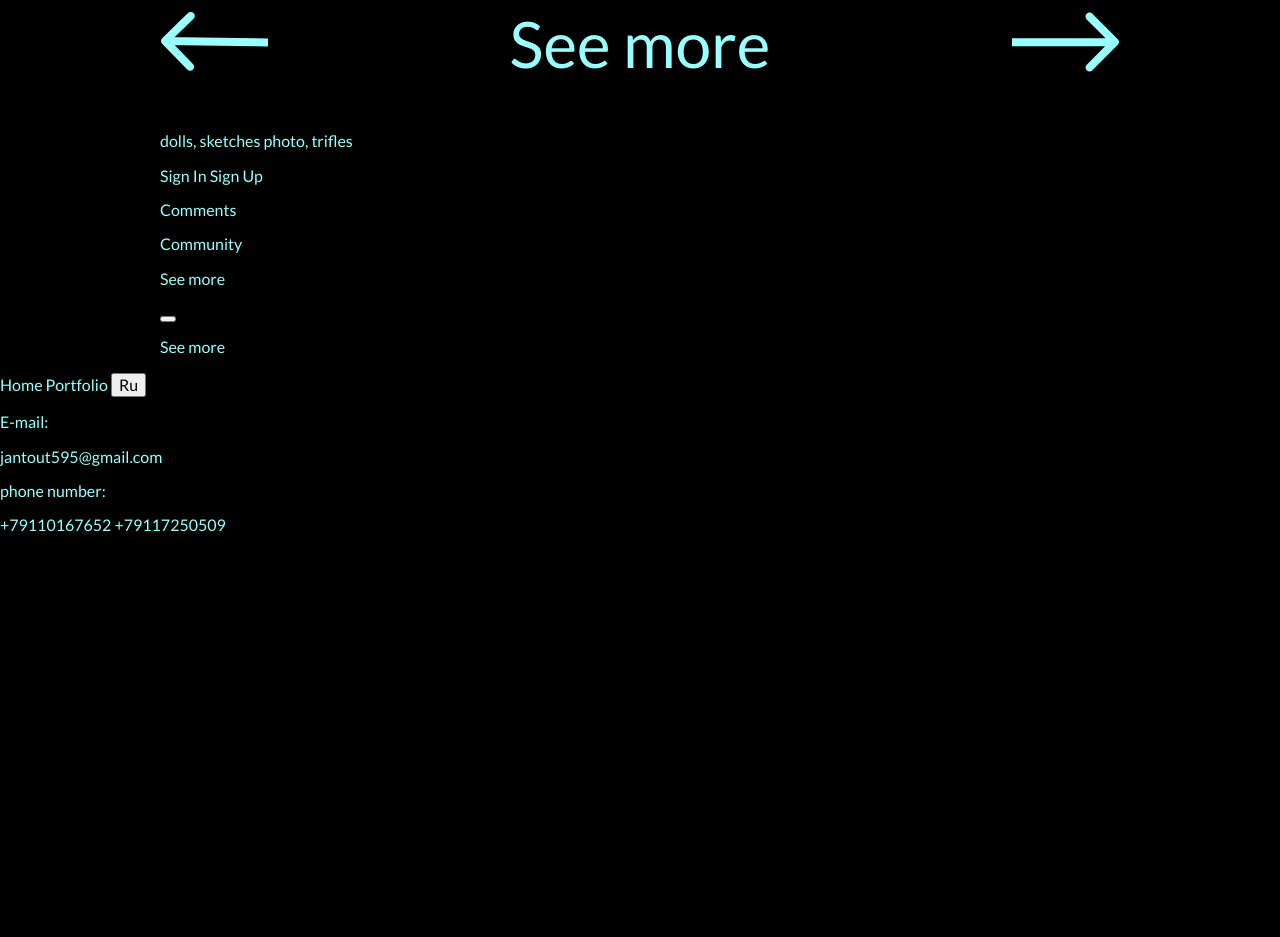
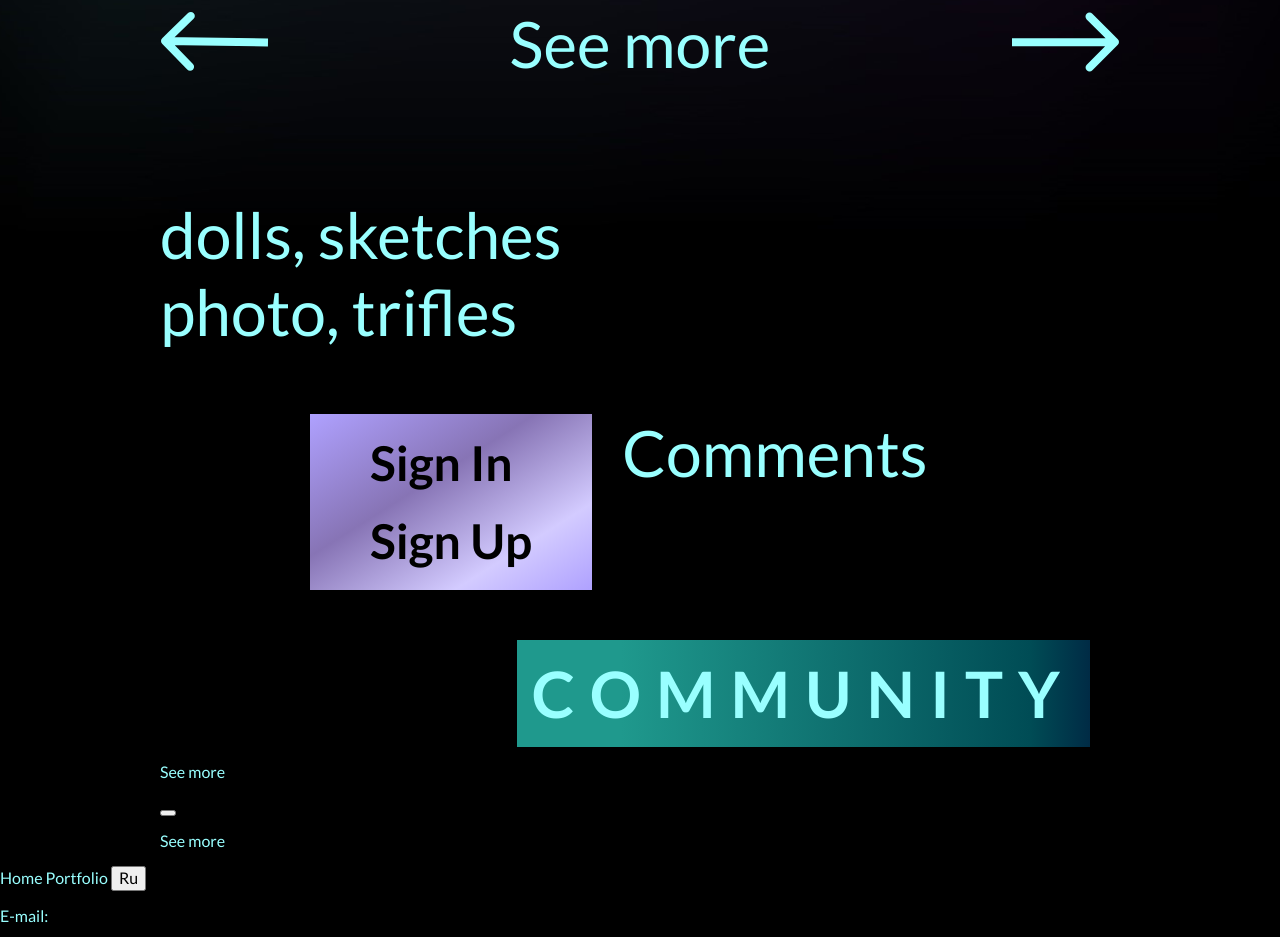
Before and after one commit to wurelcy/jantout-portfolio, a website: page source/index.html in a window 1280 px wide. Shown: the part 4540-5477 px from the top of the page. Before the commit the page ends 5075 px from the top, so only its background shows below. Drawn offline with Linux system fonts and the light colour scheme.

Commit message:
community

```diff
--- a/source/index.html
+++ b/source/index.html
@@ -75,25 +75,25 @@
         <!--<div class="write-us__block">
         </div>-->
       </section>
-      <section class="shiv">
-        <div class="container">
+      <div class="container">
+        <section class="shiv">
           <h2 class="shiv__title">Spherical house in vacuum</h2>
           <p class="shiv__description">We are creating an imaginary world where a number of characters live side by side and act according to their own understanding. You can offer your ideas and they can be implemented in this world....</p>
           <div class="shiv__nav">
             <a href="#" aria-label="previous" class="shiv__previous">
               <svg width="109" height="61" viewBox="0 0 109 61" xmlns="http://www.w3.org/2000/svg">
-              <path d="M2.21322 27.1304C0.628449 28.6695 0.591419 31.2019 2.13051 32.7867L27.2114 58.612C28.7505 60.1968 31.2829 60.2338 32.8677 58.6947C34.4525 57.1556 34.4895 54.6232 32.9504 53.0384L10.6562 30.0826L33.6121 7.78844C35.1968 6.24935 35.2339 3.71696 33.6948 2.13219C32.1557 0.547423 29.6233 0.510393 28.0385 2.04948L2.21322 27.1304ZM108.047 27.5063L5.05847 26.0003L4.94151 33.9995L107.93 35.5054L108.047 27.5063Z" fill="#99FFFF"/>
+                <path d="M2.21322 27.1304C0.628449 28.6695 0.591419 31.2019 2.13051 32.7867L27.2114 58.612C28.7505 60.1968 31.2829 60.2338 32.8677 58.6947C34.4525 57.1556 34.4895 54.6232 32.9504 53.0384L10.6562 30.0826L33.6121 7.78844C35.1968 6.24935 35.2339 3.71696 33.6948 2.13219C32.1557 0.547423 29.6233 0.510393 28.0385 2.04948L2.21322 27.1304ZM108.047 27.5063L5.05847 26.0003L4.94151 33.9995L107.93 35.5054L108.047 27.5063Z" fill="#99FFFF"/>
               </svg>
             </a>
             <p class="shiv__seemore">See more</p>
             <a href="#" aria-label="next" class="shiv__next">
               <svg width="109" height="60" viewBox="0 0 109 60" fill="none" xmlns="http://www.w3.org/2000/svg">
-              <path d="M106.832 32.8244C108.392 31.26 108.389 28.7274 106.824 27.1675L81.3319 1.74826C79.7675 0.188412 77.2349 0.192049 75.675 1.75639C74.1152 3.32073 74.1188 5.85339 75.6832 7.41324L98.343 30.0081L75.7482 52.668C74.1883 54.2324 74.1919 56.765 75.7563 58.3249C77.3206 59.8847 79.8533 59.8811 81.4131 58.3167L106.832 32.8244ZM1.00575 34.1479L104.006 34L103.994 26L0.994255 26.148L1.00575 34.1479Z" fill="#99FFFF"/>
+                <path d="M106.832 32.8244C108.392 31.26 108.389 28.7274 106.824 27.1675L81.3319 1.74826C79.7675 0.188412 77.2349 0.192049 75.675 1.75639C74.1152 3.32073 74.1188 5.85339 75.6832 7.41324L98.343 30.0081L75.7482 52.668C74.1883 54.2324 74.1919 56.765 75.7563 58.3249C77.3206 59.8847 79.8533 59.8811 81.4131 58.3167L106.832 32.8244ZM1.00575 34.1479L104.006 34L103.994 26L0.994255 26.148L1.00575 34.1479Z" fill="#99FFFF"/>
               </svg>
             </a>
           </div>
           <div class="community">
-            <p class="community__elems">dolls, sketches photo, trifles</p>
+            <p class="community__elems">dolls, sketches<br> photo, trifles</p>
             <div class="community__user-nav">
               <a href="#" class="community__signin">Sign In</a>
               <a href="#" class="community__signup">Sign Up</a>
@@ -124,8 +124,8 @@
               <a href="#" aria-label="next" class="shiv__recent-next"></a>
             </div>
           </div>
-        </div>
-      </section>
+        </section>
+      </div>
     </main>
     <footer class="footer">
       <div class="footer__nav">
--- a/source/sass/blocks/community.scss
+++ b/source/sass/blocks/community.scss
@@ -0,0 +1,51 @@
+.community {
+  display: flex;
+  flex-wrap: wrap;
+}
+
+.community__elems {
+  display: block;
+  font-size: 64px;
+  line-height: 77px;
+  flex-grow: 1;
+  flex-basis: 100%;
+}
+
+.community__user-nav {
+  margin-left: 150px;
+  margin-right: 30px;
+  padding: 10px 50px;
+  display: flex;
+  flex-direction: column;
+  background: linear-gradient(327.76deg, #AFA1FF 0%, #D3CBFF 24.51%, #8774B5 59.78%, #AFA1FF 100%);
+}
+
+.community__signin,
+.community__signup {
+  color: $black;
+  font-size: 48px;
+  line-height: 58px;
+  font-weight: bold;
+  padding: 10px;
+}
+
+.community__comments {
+  font-size: 64px;
+  line-height: 77px;
+  margin: 0;
+  padding: 0;
+}
+
+.community__title {
+  font-weight: bold;
+  margin: 0;
+  margin-left: auto;
+  margin-right: 30px;
+  margin-top: 50px;
+  padding: 15px;
+  font-size: 64px;
+  line-height: 77px;
+  letter-spacing: 15px;
+  text-transform: uppercase;
+  background: linear-gradient(90deg, #1F998D 0%, #1F998D 18.16%, #004C55 89.57%, #002B45 100%);
+}
```
Also changed, not shown: source/css/style.css.
